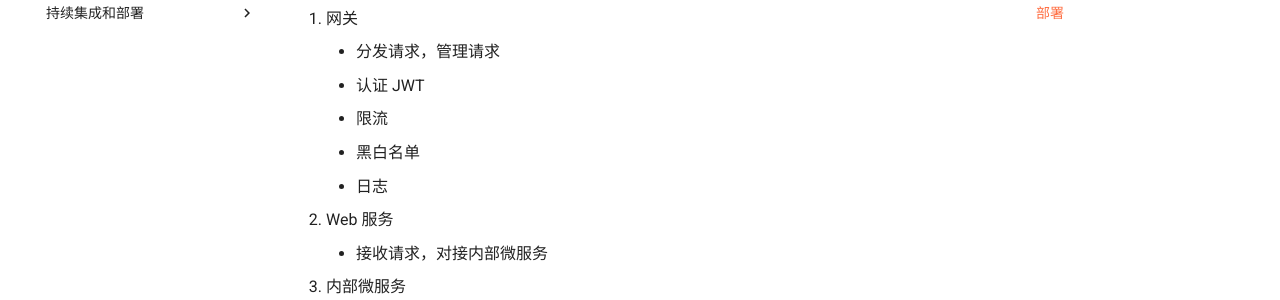
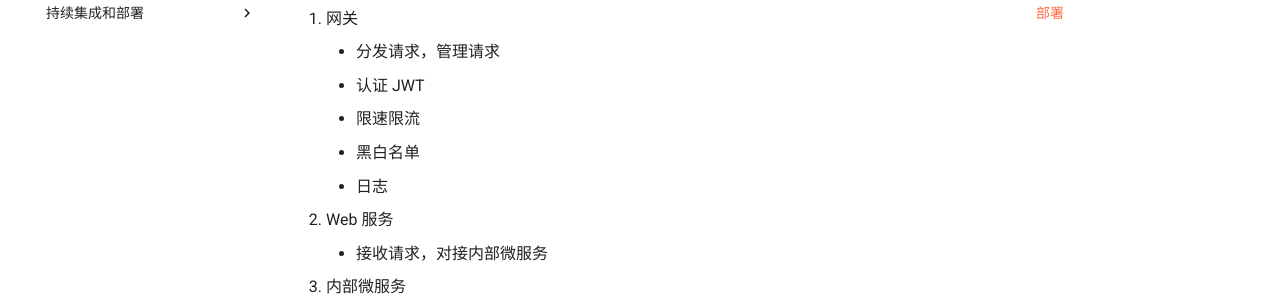
Before and after one commit to Bryanthelol/nameko-plus-doc, an MkDocs documentation site: the page built from docs/整体架构说明.md, in a window 1280 px wide and 1284 px high. Shown: the part 233-533 px from the top of the window. Built offline with MkDocs 1.6.1 and Material for MkDocs 9.7.7, drawn with Linux system fonts in a browser that asks for light colours; comment, search, counter and statistics services are not loaded.

Commit message:
update doc

```diff
--- a/docs/整体架构说明.md
+++ b/docs/整体架构说明.md
@@ -12,7 +12,7 @@ hide:
 
      - 分发请求，管理请求
        - 认证 JWT
-       - 限流
+       - 限速限流
        - 黑白名单
        - 日志
 
```
